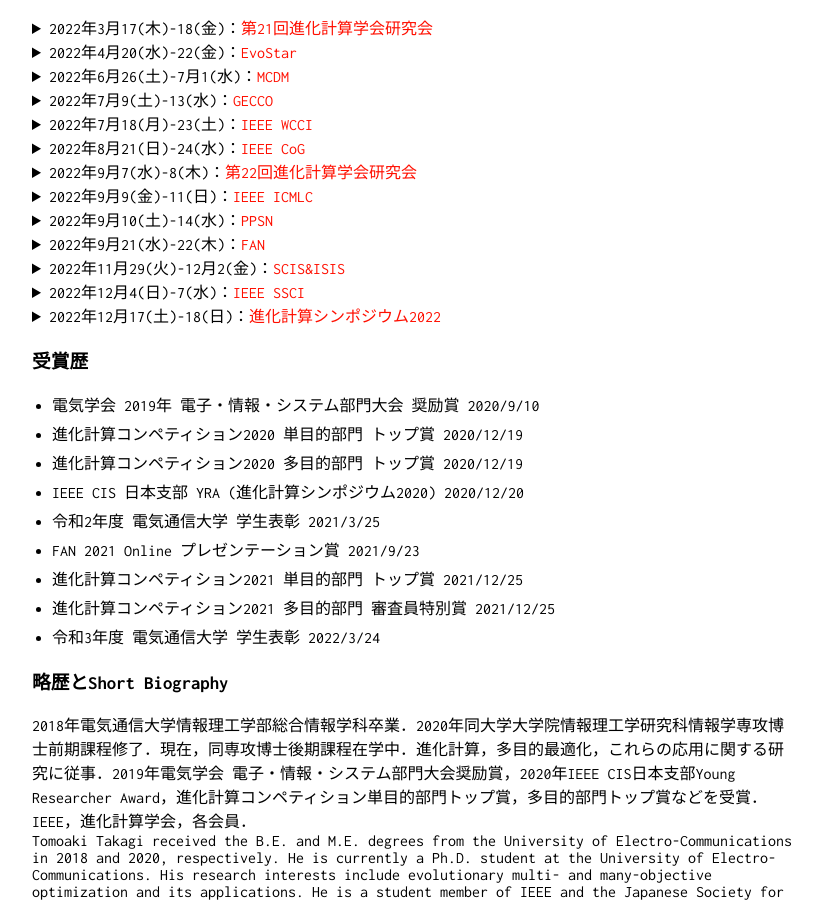
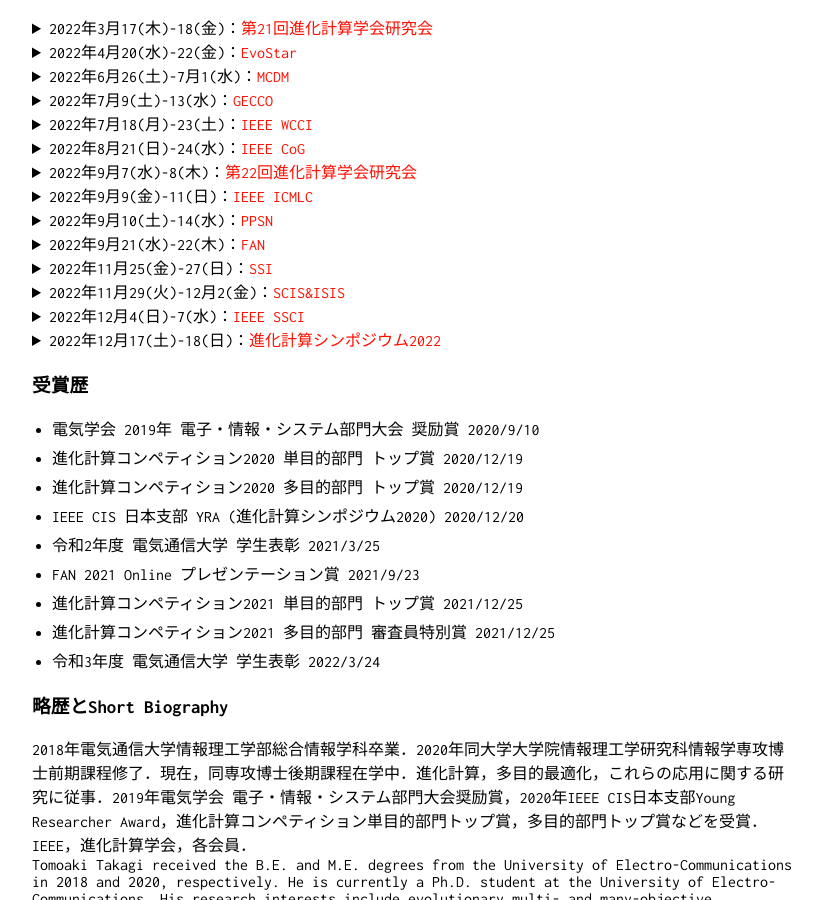
Before and after one commit to tomtkg/tomtkg.github.io, a Jekyll site: the page built from memo.md, in a window 1280 px wide and 900 px high, scrolled down 455 px. Shown: the whole window, without its empty margins (228-1050 px from the left). Built offline with Jekyll 4.4.1, drawn with Linux system fonts in a browser that asks for light colours.

Commit message:
Update memo.md

```diff
--- a/memo.md
+++ b/memo.md
@@ -36,8 +36,10 @@
 会場：Dortmund, Germany　申込〆切：　　原稿〆切：4/13(水)　採択通知：</details>
 <details><summary>2022年9月21(水)-22(木)：<a href="https://sites.google.com/view/fan2022" target="_blank">FAN</a></summary>
 会場：日本, 神戸　申込〆切：6/15(水)　原稿〆切：7/15(水)　採択通知：</details>
+<details><summary>2022年11月25(金)-27(日)：<a href="https://ssi2022.sice.or.jp" target="_blank">SSI</a></summary>
+会場：日本, 大阪　申込〆切：　　原稿〆切：　　採択通知：</details>
 <details><summary>2022年11月29(火)-12月2(金)：<a href="http://scis.j-soft.org/2022" target="_blank">SCIS&ISIS</a></summary>
-会場：伊勢志摩　申込〆切：　　原稿〆切：6/24(金)　採択通知：8/19(木)</details>
+会場：日本, 伊勢志摩　申込〆切：　　原稿〆切：6/24(金)　採択通知：8/19(木)</details>
 <details><summary>2022年12月4(日)-7(水)：<a href="https://www.ieeessci2022.org" target="_blank">IEEE SSCI</a></summary>
 会場：Singapore　申込〆切：　　原稿〆切：7/1(金)　採択通知：9/1(木)</details>
 <details><summary>2022年12月17(土)-18(日)：<a href="http://www.jpnsec.org/symposium202203.html" target="_blank">進化計算シンポジウム2022</a></summary>
```
